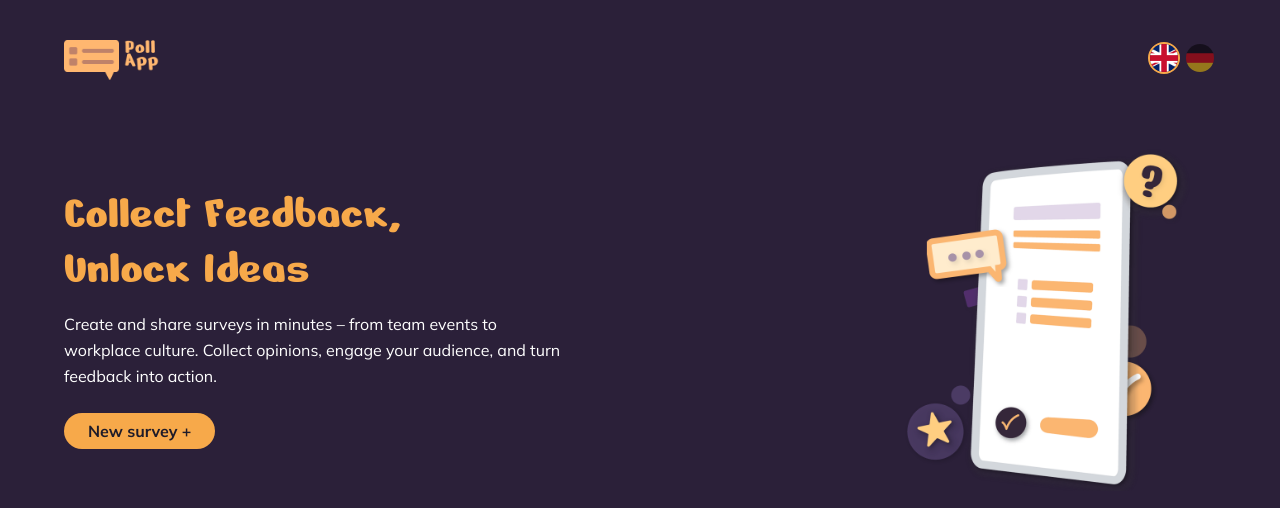
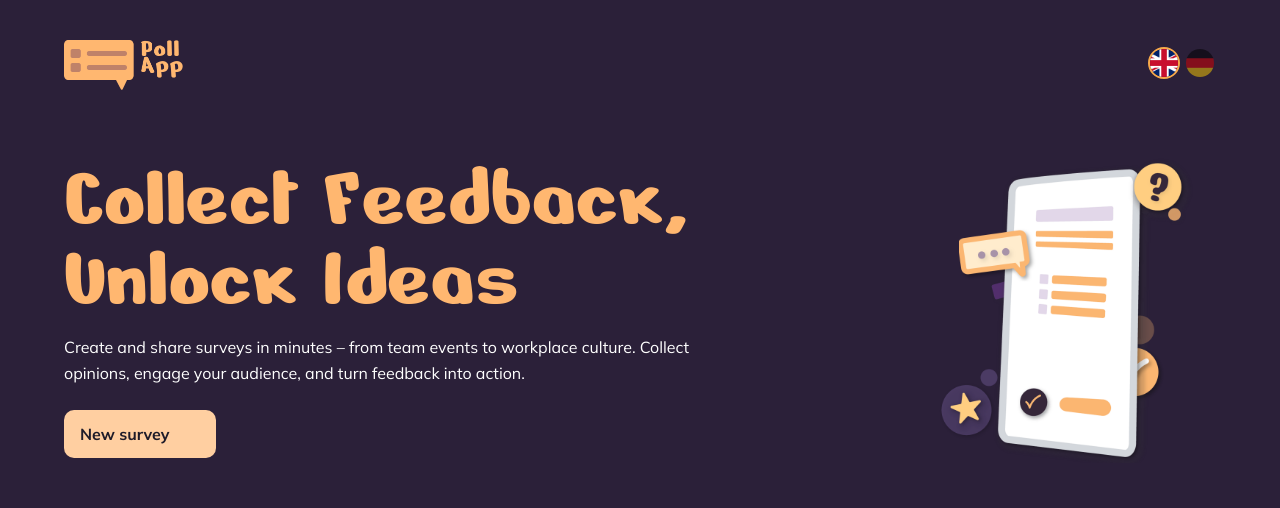
Before and after one commit to BilalAcil/PollApp, an Angular app in the folder poll-app/: page / in a window 1280 px wide. Shown: the top 508 px of the page. Built offline with nearby package versions, Linux system fonts and the light colour scheme; no server answers; the database is empty.

Commit message:
homescreen update

```diff
--- a/poll-app/src/app/pages/home/home.html
+++ b/poll-app/src/app/pages/home/home.html
@@ -1,4 +1,5 @@
 <div class="page">
+  <div class="page-inner">
     <header class="topbar">
       <img class="logo" src="images/logo-on-dark.png" alt="Poll App" />
       <app-language-switcher />
@@ -10,7 +11,12 @@
         <p class="hero-subtitle">{{ translate.t('home.hero.subtitle') }}</p>
         <button type="button" class="btn-primary">
           {{ translate.t('home.hero.cta') }}
-        <span aria-hidden="true">+</span>
+          <span class="icon-reveal icon-reveal-add">
+            <img class="icon" src="images/icon-add.png" alt="" />
+          </span>
+          <span class="icon-reveal icon-reveal-check">
+            <img class="icon" src="images/icon-check.png" alt="" />
+          </span>
         </button>
       </div>
       <div class="hero-illustration">
@@ -87,3 +93,4 @@
       }
     </main>
   </div>
+</div>
--- a/poll-app/src/app/pages/home/home.scss
+++ b/poll-app/src/app/pages/home/home.scss
@@ -5,7 +5,7 @@
   color: var(--color-text-on-dark);
 }
 
-.page {
+.page-inner {
   padding: var(--space-xl) var(--space-xxl);
 }
 
@@ -17,7 +17,8 @@
 }
 
 .logo {
-  height: 2.5rem;
+  width: 7.5rem;
+  height: auto;
 }
 
 .hero {
@@ -29,16 +30,17 @@
 }
 
 .hero-copy {
-  max-width: 32rem;
+  max-width: 50cqw;
 }
 
 .hero-title {
   margin: 0 0 var(--space-md);
   font-family: var(--font-display);
   font-weight: 400;
-  font-size: 3rem;
-  line-height: 1.15;
-  color: var(--color-amber);
+  font-style: normal;
+  font-size: 6.9444cqw;
+  line-height: 6.25cqw;
+  color: var(--color-amber-light);
   white-space: pre-line;
 }
 
@@ -48,25 +50,65 @@
 }
 
 .btn-primary {
+  display: inline-flex;
+  align-items: center;
+  justify-content: flex-start;
+  gap: 0;
+  width: 9.5rem;
+  height: 3rem;
+  padding: 0.75rem 1rem;
   border: none;
-  border-radius: var(--radius-pill);
-  padding: var(--space-sm) var(--space-lg);
-  background: var(--color-amber);
+  border-radius: 0.625rem;
+  background: var(--color-amber-soft);
   color: var(--color-text-dark);
   font-family: var(--font-body);
   font-weight: 700;
   font-size: 1rem;
+  white-space: nowrap;
   cursor: pointer;
+  transition:
+    width 0.25s ease,
+    gap 0.25s ease;
 }
 
 .btn-primary:hover {
-  filter: brightness(1.05);
+  width: 11.25rem;
+  gap: 0.625rem;
+}
+
+.icon-reveal {
+  display: inline-flex;
+  flex-shrink: 0;
+  align-items: center;
+  width: 0;
+  overflow: hidden;
+  transition: width 0.2s ease;
+}
+
+.icon-reveal .icon {
+  height: 1.25rem;
+  width: auto;
+  flex-shrink: 0;
+}
+
+.btn-primary:hover:not(:active) .icon-reveal-add {
+  width: 1.25rem;
+  transition-delay: 0.15s;
+}
+
+.btn-primary:active .icon-reveal-check {
+  width: 1.25rem;
+}
+
+.btn-primary:active .icon-reveal-add {
+  width: 0;
+  transition-delay: 0s;
 }
 
 .hero-illustration {
   position: relative;
   flex: 0 0 auto;
-  width: min(22rem, 40vw);
+  width: 24.444cqw;
 }
 
 .hero-illustration img {
--- a/poll-app/src/styles.scss
+++ b/poll-app/src/styles.scss
@@ -43,6 +43,8 @@
   --font-body: 'Mulish', sans-serif;
 
   --color-amber: #f7a94a;
+  --color-amber-light: #ffb770;
+  --color-amber-soft: #ffcfa1;
   --color-peach: #fbdcc0;
   --color-peach-light: #fdeee0;
   --color-dark: #372b4a;
@@ -77,6 +79,7 @@ body {
 .page {
   max-width: var(--max-content-width);
   margin: 0 auto;
+  container-type: inline-size;
 }
 
 .sr-only {
```
Also changed, not shown: poll-app/public/images/icon-add.png (added), poll-app/public/images/icon-check.png (added), 1 other file (tests, documents, lock files or other folders). Lines whose indentation alone changed are shown as unchanged.
